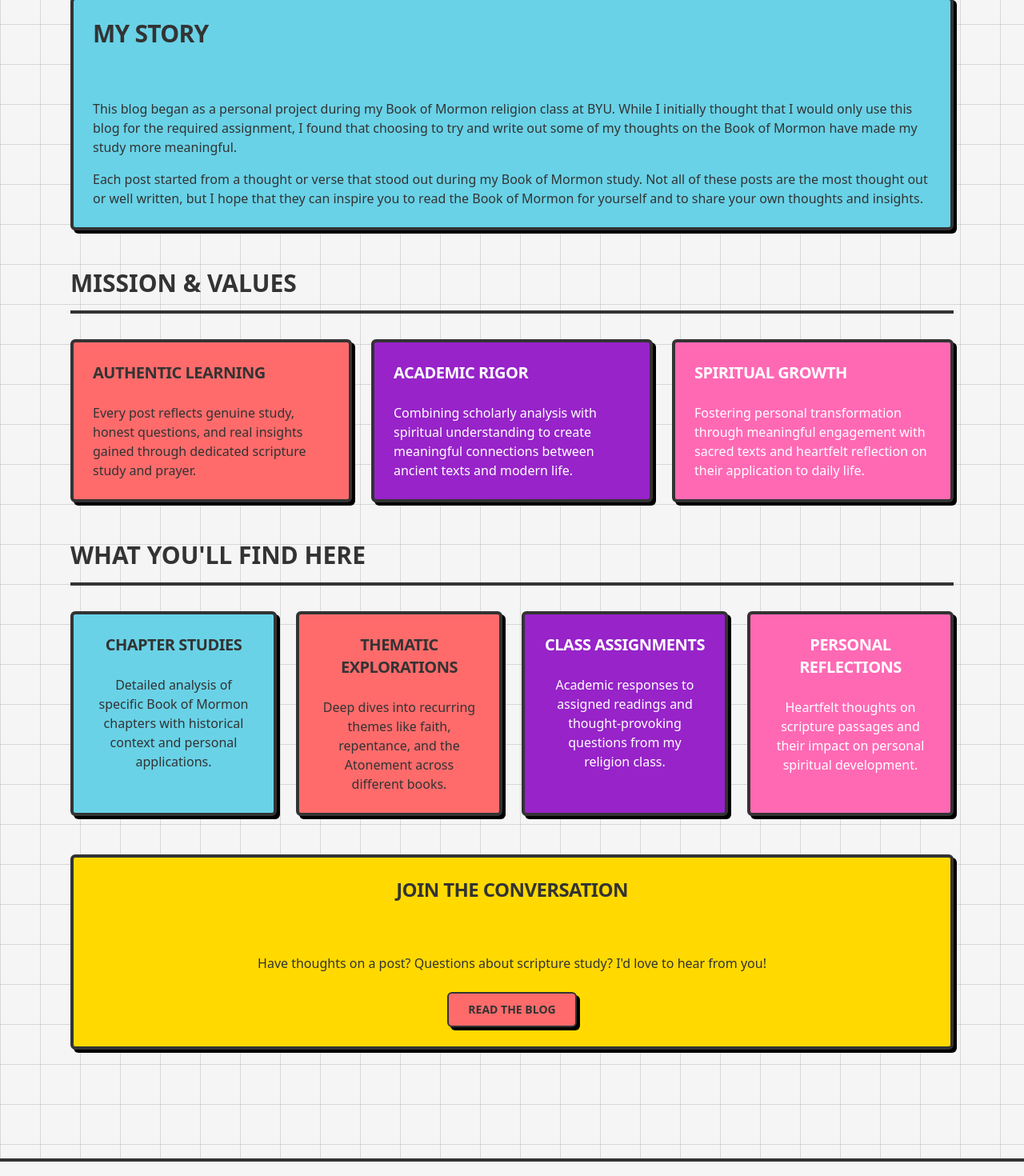
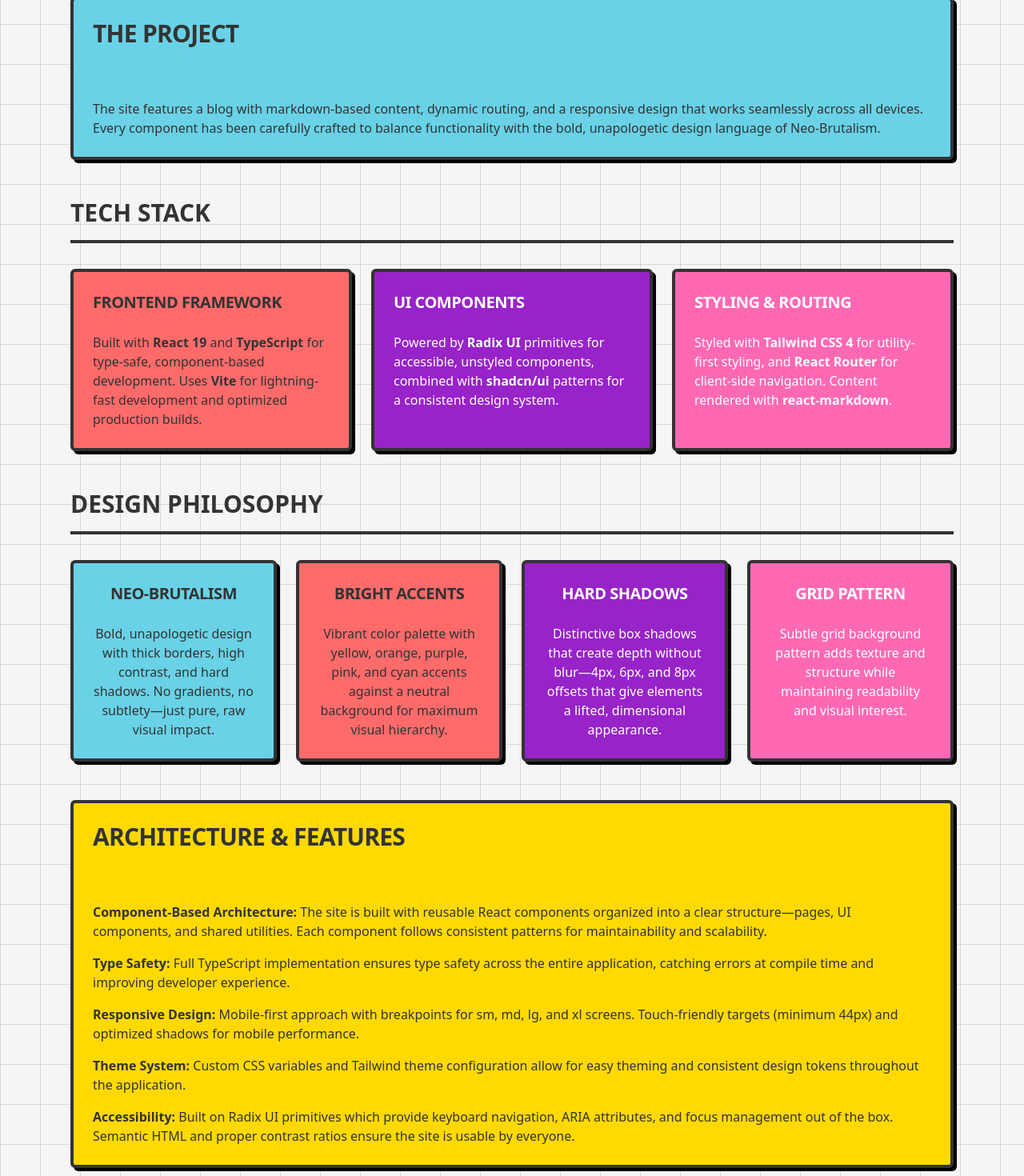
Before and after one commit to 21tmccauley/NB-BOM, a React (Vite) app in the folder neo-brutal/: page /about in a window 1280 px wide. Shown: the part 320-1790 px from the top of the page at 80% size. Built offline with nearby package versions, Linux system fonts and the light colour scheme.

Commit message:
updated about page

```diff
--- a/neo-brutal/src/pages/AboutPage.tsx
+++ b/neo-brutal/src/pages/AboutPage.tsx
@@ -14,10 +14,10 @@
         <Card className="mb-8 sm:mb-12 border-4 border-border bg-accent-yellow shadow-[8px_8px_0px_0px_rgba(0,0,0,1)]">
           <CardHeader className="text-center p-4 sm:p-6">
             <CardTitle className="text-2xl sm:text-3xl md:text-4xl lg:text-5xl font-bold text-foreground mb-4">
-              ABOUT THIS BLOG
+              ABOUT THIS SITE
             </CardTitle>
             <CardDescription className="text-base sm:text-lg md:text-xl text-foreground">
-              A personal journey through Book of Mormon study and religious insights.
+              A modern web application built with cutting-edge technologies and a bold design philosophy.
             </CardDescription>
           </CardHeader>
         </Card>
@@ -27,121 +27,158 @@
           <Card className="border-4 border-border bg-accent-darkblue shadow-[4px_4px_0px_0px_rgba(0,0,0,1)]">
             <CardHeader className="p-4 sm:p-6">
               <CardTitle className="text-2xl sm:text-3xl font-bold text-foreground mb-4">
-                MY STORY
+                THE PROJECT
               </CardTitle>
             </CardHeader>
             <CardContent className="p-4 sm:p-6">
               <div className="space-y-4 text-base text-foreground">
                 <p>
-                  This blog began as a personal project during my Book of Mormon religion class at BYU.
-                  While I initially thought that I would only use this blog for the required assignment,
-                  I found that choosing to try and write out some of my thoughts on the Book of Mormon have
-                  made my study more meaningful.
-                </p>
-                <p>
-                  Each post started from a thought or verse that stood out during my Book of Mormon study.
-                  Not all of these posts are the most thought out or well written, but I hope that they can
-                  inspire you to read the Book of Mormon for yourself and to share your own thoughts and insights.
+                  The site features a blog with markdown-based content, dynamic routing, and a responsive design
+                  that works seamlessly across all devices. Every component has been carefully crafted to balance
+                  functionality with the bold, unapologetic design language of Neo-Brutalism.
                 </p>
               </div>
             </CardContent>
           </Card>
         </section>
 
-        {/* Mission Statement */}
+        {/* Tech Stack */}
         <section className="mb-8 sm:mb-12">
           <h3 className="text-2xl sm:text-3xl font-bold text-foreground mb-6 sm:mb-8 border-b-4 border-border pb-3 sm:pb-4">
-            MISSION & VALUES
+            TECH STACK
           </h3>
           <div className="grid gap-6 md:grid-cols-3">
             <Card className="border-4 border-border bg-accent-orange">
               <CardHeader>
-                <CardTitle className="text-xl font-bold text-foreground">AUTHENTIC LEARNING</CardTitle>
+                <CardTitle className="text-xl font-bold text-foreground">FRONTEND FRAMEWORK</CardTitle>
               </CardHeader>
               <CardContent>
                 <CardDescription className="text-base text-foreground">
-                  Every post reflects genuine study, honest questions, and real insights gained through
-                  dedicated scripture study and prayer.
+                  Built with <strong>React 19</strong> and <strong>TypeScript</strong> for type-safe,
+                  component-based development. Uses <strong>Vite</strong> for lightning-fast development
+                  and optimized production builds.
                 </CardDescription>
               </CardContent>
             </Card>
 
             <Card className="border-4 border-border bg-accent-purple">
               <CardHeader>
-                <CardTitle className="text-xl font-bold text-main-foreground">ACADEMIC RIGOR</CardTitle>
+                <CardTitle className="text-xl font-bold text-main-foreground">UI COMPONENTS</CardTitle>
               </CardHeader>
               <CardContent>
                 <CardDescription className="text-base text-main-foreground">
-                  Combining scholarly analysis with spiritual understanding to create meaningful
-                  connections between ancient texts and modern life.
+                  Powered by <strong>Radix UI</strong> primitives for accessible, unstyled components,
+                  combined with <strong>shadcn/ui</strong> patterns for a consistent design system.
                 </CardDescription>
               </CardContent>
             </Card>
 
             <Card className="border-4 border-border bg-accent-pink">
               <CardHeader>
-                <CardTitle className="text-xl font-bold text-main-foreground">SPIRITUAL GROWTH</CardTitle>
+                <CardTitle className="text-xl font-bold text-main-foreground">STYLING & ROUTING</CardTitle>
               </CardHeader>
               <CardContent>
                 <CardDescription className="text-base text-main-foreground">
-                  Fostering personal transformation through meaningful engagement with sacred texts and
-                  heartfelt reflection on their application to daily life.
+                  Styled with <strong>Tailwind CSS 4</strong> for utility-first styling, and
+                  <strong> React Router</strong> for client-side navigation. Content rendered with
+                  <strong> react-markdown</strong>.
                 </CardDescription>
               </CardContent>
             </Card>
           </div>
         </section>
 
-        {/* What You'll Find */}
+        {/* Design Philosophy */}
         <section className="mb-8 sm:mb-12">
           <h3 className="text-2xl sm:text-3xl font-bold text-foreground mb-6 sm:mb-8 border-b-4 border-border pb-3 sm:pb-4">
-            WHAT YOU'LL FIND HERE
+            DESIGN PHILOSOPHY
           </h3>
           <div className="grid gap-6 md:grid-cols-2 lg:grid-cols-4">
             <Card className="border-4 border-border bg-accent-darkblue text-center">
               <CardHeader>
-                <CardTitle className="text-xl font-bold text-foreground">CHAPTER STUDIES</CardTitle>
+                <CardTitle className="text-xl font-bold text-foreground">NEO-BRUTALISM</CardTitle>
               </CardHeader>
               <CardContent>
                 <CardDescription className="text-base text-foreground">
-                  Detailed analysis of specific Book of Mormon chapters with historical context and personal applications.
+                  Bold, unapologetic design with thick borders, high contrast, and hard shadows.
+                  No gradients, no subtlety—just pure, raw visual impact.
                 </CardDescription>
               </CardContent>
             </Card>
 
             <Card className="border-4 border-border bg-accent-orange text-center">
               <CardHeader>
-                <CardTitle className="text-xl font-bold text-foreground">THEMATIC EXPLORATIONS</CardTitle>
+                <CardTitle className="text-xl font-bold text-foreground">BRIGHT ACCENTS</CardTitle>
               </CardHeader>
               <CardContent>
                 <CardDescription className="text-base text-foreground">
-                  Deep dives into recurring themes like faith, repentance, and the Atonement across different books.
+                  Vibrant color palette with yellow, orange, purple, pink, and cyan accents against
+                  a neutral background for maximum visual hierarchy.
                 </CardDescription>
               </CardContent>
             </Card>
 
             <Card className="border-4 border-border bg-accent-purple text-center">
               <CardHeader>
-                <CardTitle className="text-xl font-bold text-main-foreground">CLASS ASSIGNMENTS</CardTitle>
+                <CardTitle className="text-xl font-bold text-main-foreground">HARD SHADOWS</CardTitle>
               </CardHeader>
               <CardContent>
                 <CardDescription className="text-base text-main-foreground">
-                  Academic responses to assigned readings and thought-provoking questions from my religion class.
+                  Distinctive box shadows that create depth without blur—4px, 6px, and 8px offsets
+                  that give elements a lifted, dimensional appearance.
                 </CardDescription>
               </CardContent>
             </Card>
 
             <Card className="border-4 border-border bg-accent-pink text-center">
               <CardHeader>
-                <CardTitle className="text-xl font-bold text-main-foreground">PERSONAL REFLECTIONS</CardTitle>
+                <CardTitle className="text-xl font-bold text-main-foreground">GRID PATTERN</CardTitle>
               </CardHeader>
               <CardContent>
                 <CardDescription className="text-base text-main-foreground">
-                  Heartfelt thoughts on scripture passages and their impact on personal spiritual development.
+                  Subtle grid background pattern adds texture and structure while maintaining
+                  readability and visual interest.
                 </CardDescription>
               </CardContent>
             </Card>
           </div>
+        </section>
+
+        {/* Architecture */}
+        <section className="mb-8 sm:mb-12">
+          <Card className="border-4 border-border bg-accent-yellow shadow-[4px_4px_0px_0px_rgba(0,0,0,1)]">
+            <CardHeader className="p-4 sm:p-6">
+              <CardTitle className="text-2xl sm:text-3xl font-bold text-foreground mb-4">
+                ARCHITECTURE & FEATURES
+              </CardTitle>
+            </CardHeader>
+            <CardContent className="p-4 sm:p-6">
+              <div className="space-y-4 text-base text-foreground">
+                <p>
+                  <strong>Component-Based Architecture:</strong> The site is built with reusable React components
+                  organized into a clear structure—pages, UI components, and shared utilities. Each component
+                  follows consistent patterns for maintainability and scalability.
+                </p>
+                <p>
+                  <strong>Type Safety:</strong> Full TypeScript implementation ensures type safety across the
+                  entire application, catching errors at compile time and improving developer experience.
+                </p>
+                <p>
+                  <strong>Responsive Design:</strong> Mobile-first approach with breakpoints for sm, md, lg,
+                  and xl screens. Touch-friendly targets (minimum 44px) and optimized shadows for mobile performance.
+                </p>
+                <p>
+                  <strong>Theme System:</strong> Custom CSS variables and Tailwind theme configuration allow
+                  for easy theming and consistent design tokens throughout the application.
+                </p>
+                <p>
+                  <strong>Accessibility:</strong> Built on Radix UI primitives which provide keyboard navigation,
+                  ARIA attributes, and focus management out of the box. Semantic HTML and proper contrast ratios
+                  ensure the site is usable by everyone.
+                </p>
+              </div>
+            </CardContent>
+          </Card>
         </section>
 
         {/* Call to Action */}
@@ -149,17 +186,18 @@
           <Card className="border-4 border-border bg-accent-yellow shadow-[4px_4px_0px_0px_rgba(0,0,0,1)] text-center">
             <CardHeader className="p-4 sm:p-6">
               <CardTitle className="text-xl sm:text-2xl font-bold text-foreground mb-4">
-                JOIN THE CONVERSATION
+                EXPLORE THE SITE
               </CardTitle>
             </CardHeader>
             <CardContent className="p-4 sm:p-6">
               <p className="text-sm sm:text-base text-foreground mb-6">
-                Have thoughts on a post? Questions about scripture study? I'd love to hear from you!
+                Check out the blog posts to see the design system in action, or explore the codebase
+                to see how it all comes together!
               </p>
               <div className="flex gap-4 justify-center">
                 <Link to="/">
                   <Button className="bg-accent-orange text-main-foreground border-2 border-border shadow-[4px_4px_0px_0px_rgba(0,0,0,1)] hover:shadow-[2px_2px_0px_0px_rgba(0,0,0,1)] hover:translate-x-[2px] hover:translate-y-[2px] transition-all">
-                    READ THE BLOG
+                    VIEW BLOG
                   </Button>
                 </Link>
               </div>
@@ -172,7 +210,7 @@
       <footer className="mt-12 sm:mt-16 border-t-4 border-border bg-background p-4 sm:p-6">
         <div className="max-w-6xl mx-auto text-center">
           <p className="text-sm sm:text-base text-foreground font-bold">
-            Book of Mormon Blog | BYU Religion Class | Fall 2025
+            Built with React, TypeScript, Vite, and Tailwind CSS | Neo-Brutal Design System
           </p>
         </div>
       </footer>
```
